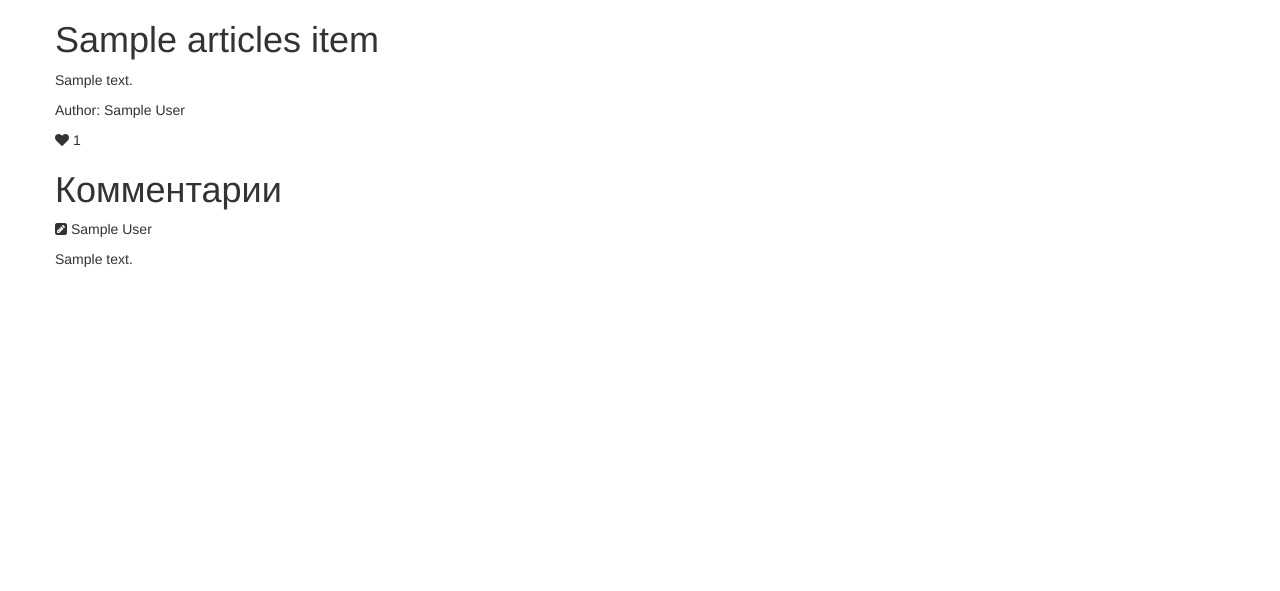
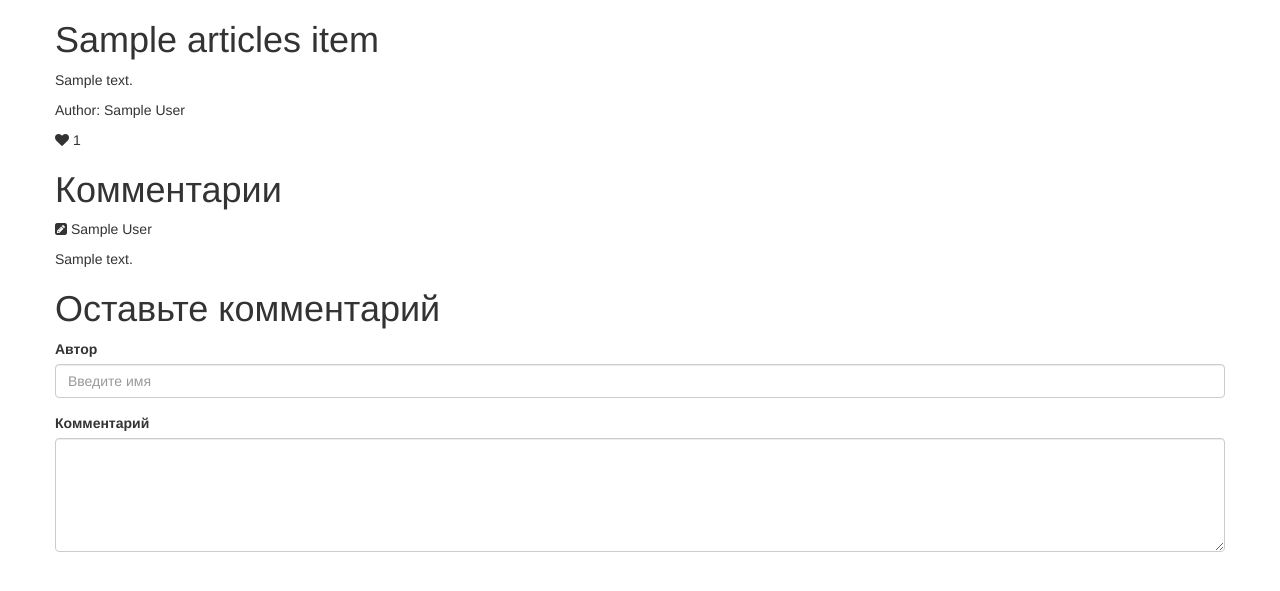
Before and after one commit to sukhdug/mvcblog, a PHP site: template view/articles/view.php in a window 1280 px wide. Shown: the top 591 px of the page. Run offline with PHP 8.4, Linux system fonts and the light colour scheme; the template is opened without the code that fills it: most values are stand-ins (such as "Sample title", 1, 10 or a date in 2020); some libraries are stand-ins or nearby versions.

Commit message:
Added form for add comment

```diff
--- a/view/articles/view.php
+++ b/view/articles/view.php
@@ -15,6 +15,19 @@
                     <p><i class="fa fa-pencil-square"></i> <?= $commentItem['author']; ?></p>
                     <p><?= $commentItem['body']; ?></p>
                 <?php } ?>
+                <h1>Оставьте комментарий</h1>
+                <form   name="AddUser"
+                        method="POST"
+                        action="php/add.php">
+                    <div class="form-group">
+                        <label for="inputAuthor">Автор</label>
+                        <input type="text" name="inputAuthor" class="form-control" id="author" placeholder="Введите имя">
+                    </div>
+                    <div class="form-group">
+                        <label for="inputBody">Комментарий</label>
+                        <textarea class="form-control" id="body" rows="5"></textarea>
+                    </div>
+                </form>
             </div>
         </div>
     </body>
```
